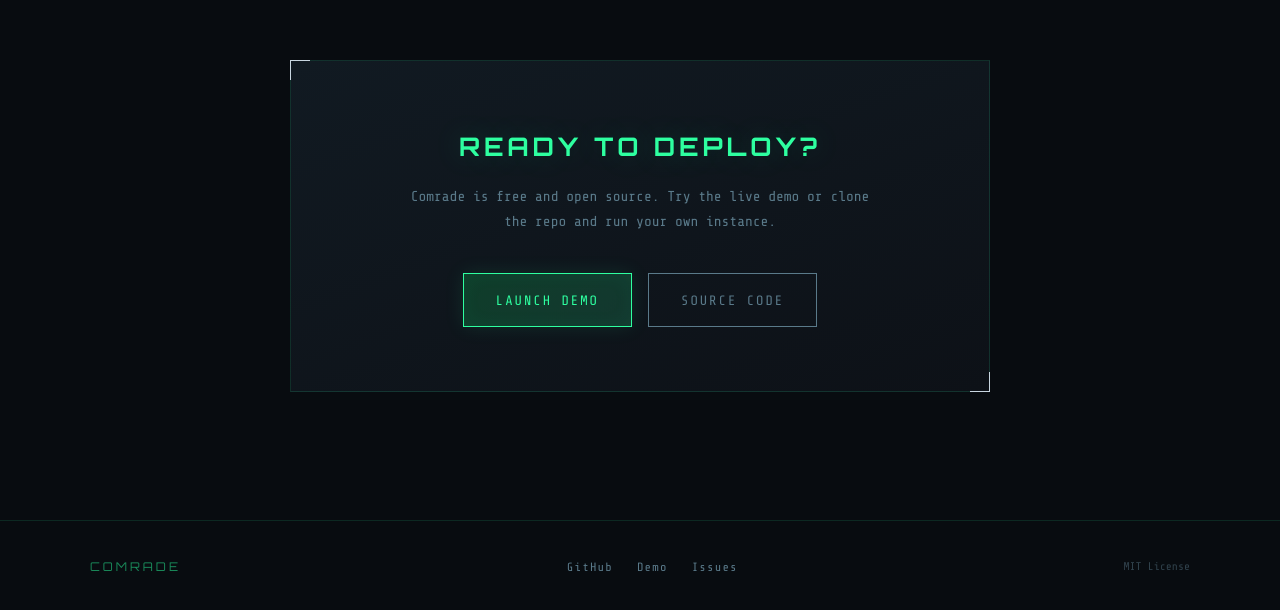
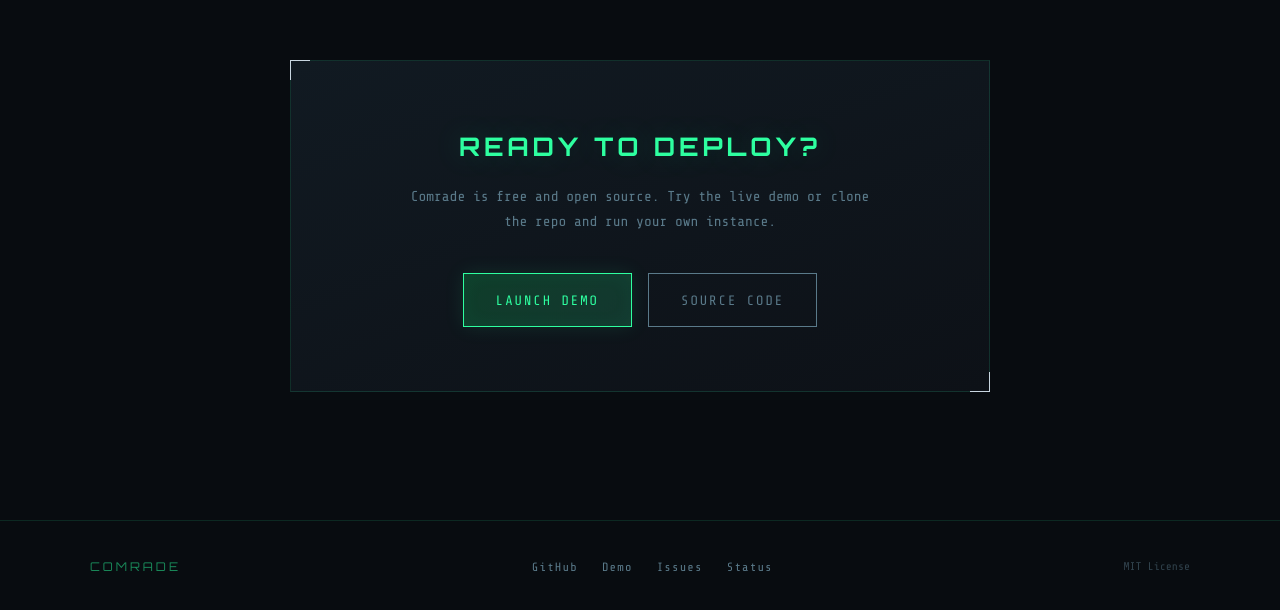
Before and after one commit to trebidav/comrade-web, a plain HTML site: page index.html in a window 1280 px wide. Shown: the part 2795-3405 px from the top of the page. Drawn offline with nearby package versions, Linux system fonts and the light colour scheme.

Commit message:
Add Status link to footer
Co-Authored-By: Claude Opus 4.6 (1M context) <noreply@anthropic.com>

```diff
--- a/index.html
+++ b/index.html
@@ -751,6 +751,7 @@
             <li><a href="https://github.com/trebidav/comrade" target="_blank" rel="noopener">GitHub</a></li>
             <li><a href="https://demo.comrade.live" target="_blank" rel="noopener">Demo</a></li>
             <li><a href="https://github.com/trebidav/comrade/issues" target="_blank" rel="noopener">Issues</a></li>
+            <li><a href="https://status.demo.comrade.live" target="_blank" rel="noopener">Status</a></li>
         </ul>
         <span class="footer-copy">MIT License</span>
     </div>
```
